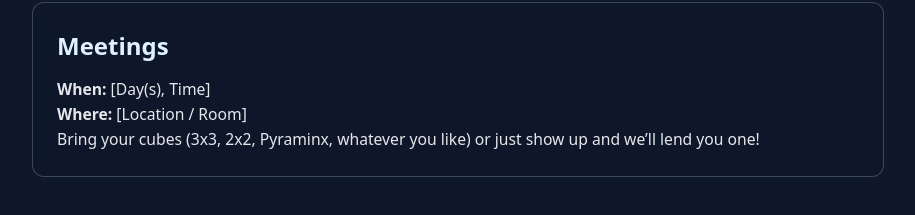
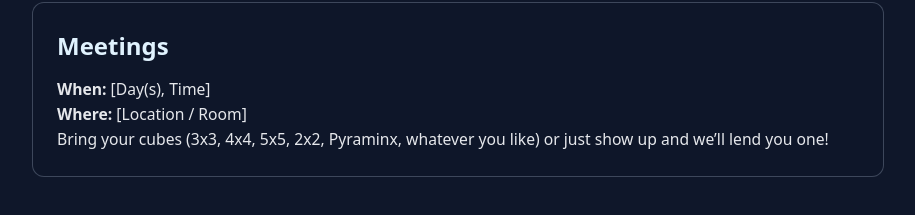
Before and after one commit to RVPhi5/Brown-Speedcubing-Club-Website, a plain HTML site: page index.html in a window 1280 px wide. Shown: the part 563-778 px from the top of the page, without its empty margins (182-1097 px from the left). Drawn offline with Linux system fonts and the light colour scheme.

Commit message:
added text

```diff
--- a/index.html
+++ b/index.html
@@ -38,7 +38,7 @@
       <p><strong>When:</strong> [Day(s), Time]</p>
       <p><strong>Where:</strong> [Location / Room]</p>
       <p>
-        Bring your cubes (3x3, 2x2, Pyraminx, whatever you like) or just show up
+        Bring your cubes (3x3, 4x4, 5x5, 2x2, Pyraminx, whatever you like) or just show up
         and we’ll lend you one!
       </p>
     </section>
```
